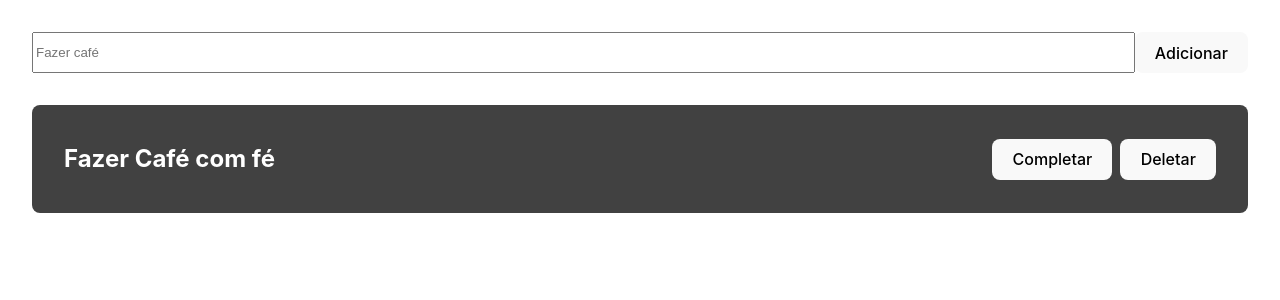
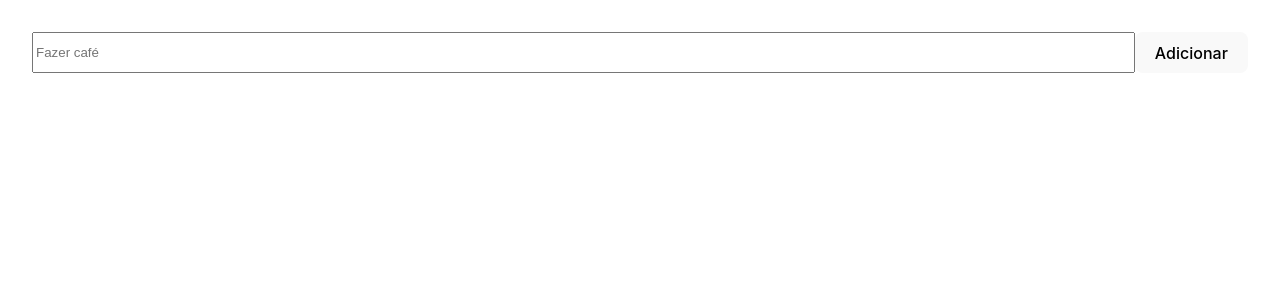
Before and after one commit to Mr1984-Pinheiro/TodoList-Type-Vite, a React (Vite) app: page / in a window 1280 px wide. Shown: the top 300 px of the page. Built offline with nearby package versions, Linux system fonts and the light colour scheme.

Commit message:
estado e renderização
add type ao todo e estado do card

```diff
--- a/src/App.tsx
+++ b/src/App.tsx
@@ -1,8 +1,17 @@
 
+import { useState } from 'react'
 import './App.css'
 import Card from './components/Card'
 
+export type Todo = {
+  id: number;
+  title: string;
+  completed: boolean
+}
+
 function App() {
+  const [todos, setTodos] = useState<Todo[]>([]); //<> é generic
+
   return (
     <div className="App">
       <div className='add-todo'>
@@ -10,7 +19,14 @@ function App() {
         <button>Adicionar</button>
       </div>
 
-      <Card title="Titulo qualaquer" />
+      {
+         todos.map((todo) => (
+           <Card key={todo.id} todo={todo} />
+         ))
+
+      }
+
+
 
     </div>
   )
--- a/src/components/Card/index.tsx
+++ b/src/components/Card/index.tsx
@@ -1,13 +1,14 @@
+import { Todo } from '../../App';
 import './styles.css'
 
 type CardProps = {
-    title: string
+    todo: Todo
 }
 
-function Card ({ title }: CardProps) {
+function Card ({ todo }: CardProps) {
     return(
         <div className="card">
-            <h2>Fazer Café com fé</h2>
+            <h2>{todo.title}</h2>
 
             <div className="card-buttons">
                  <button>Completar</button>
```
